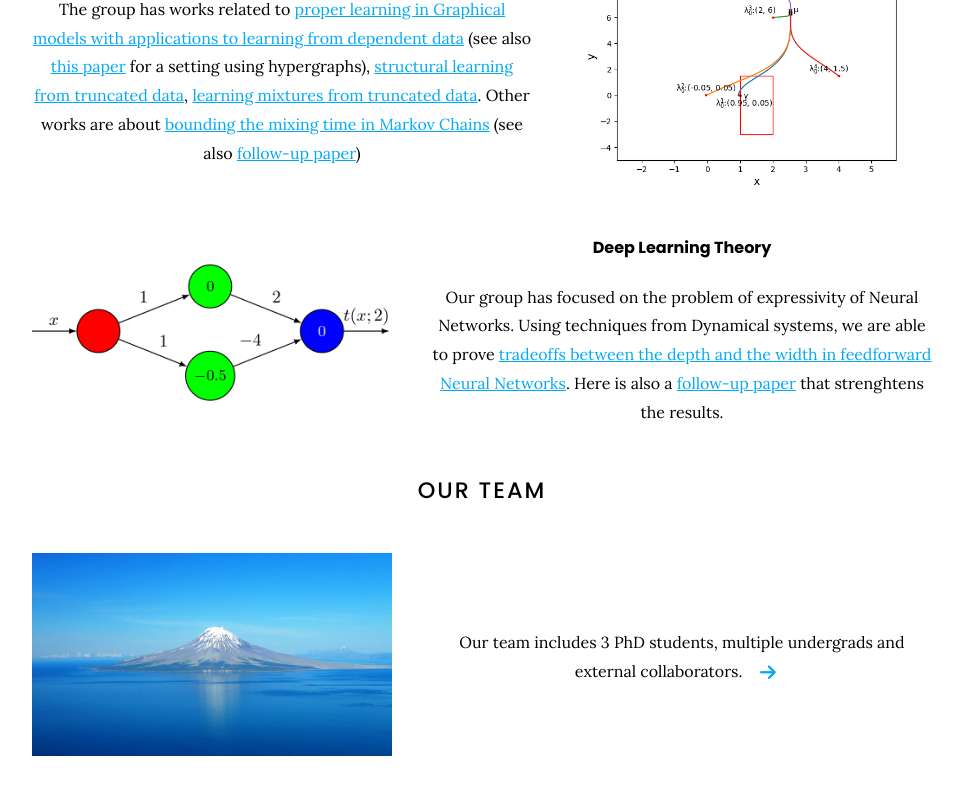
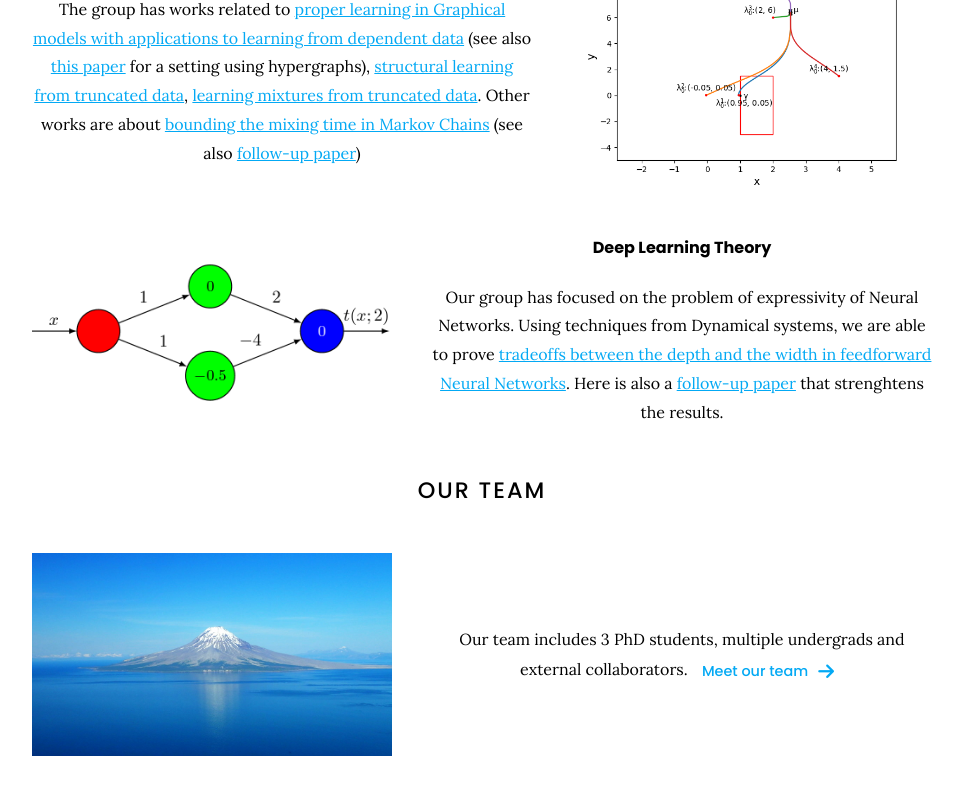
Before and after one commit to goallabuci/goallabuci.github.io, a Jekyll site: the page built from index.md, in a window 1280 px wide and 900 px high, scrolled down 1724 px, cut to the strip 0-816 px from the top of the window. Shown: the top 795 px of the strip, without its empty margins (158-1119 px from the left). Built offline with Jekyll 4.4.1, drawn with Linux system fonts in a browser that asks for light colours.

Commit message:
Update index.md

```diff
--- a/index.md
+++ b/index.md
@@ -69,6 +69,7 @@ Our team includes 3 PhD students, multiple undergrads and external collaborators
   include link.html
   link="team"
   icon="fas fa-arrow-right"
+  text="Meet our team"
   flip=true
 %}
 {:.center}
```
